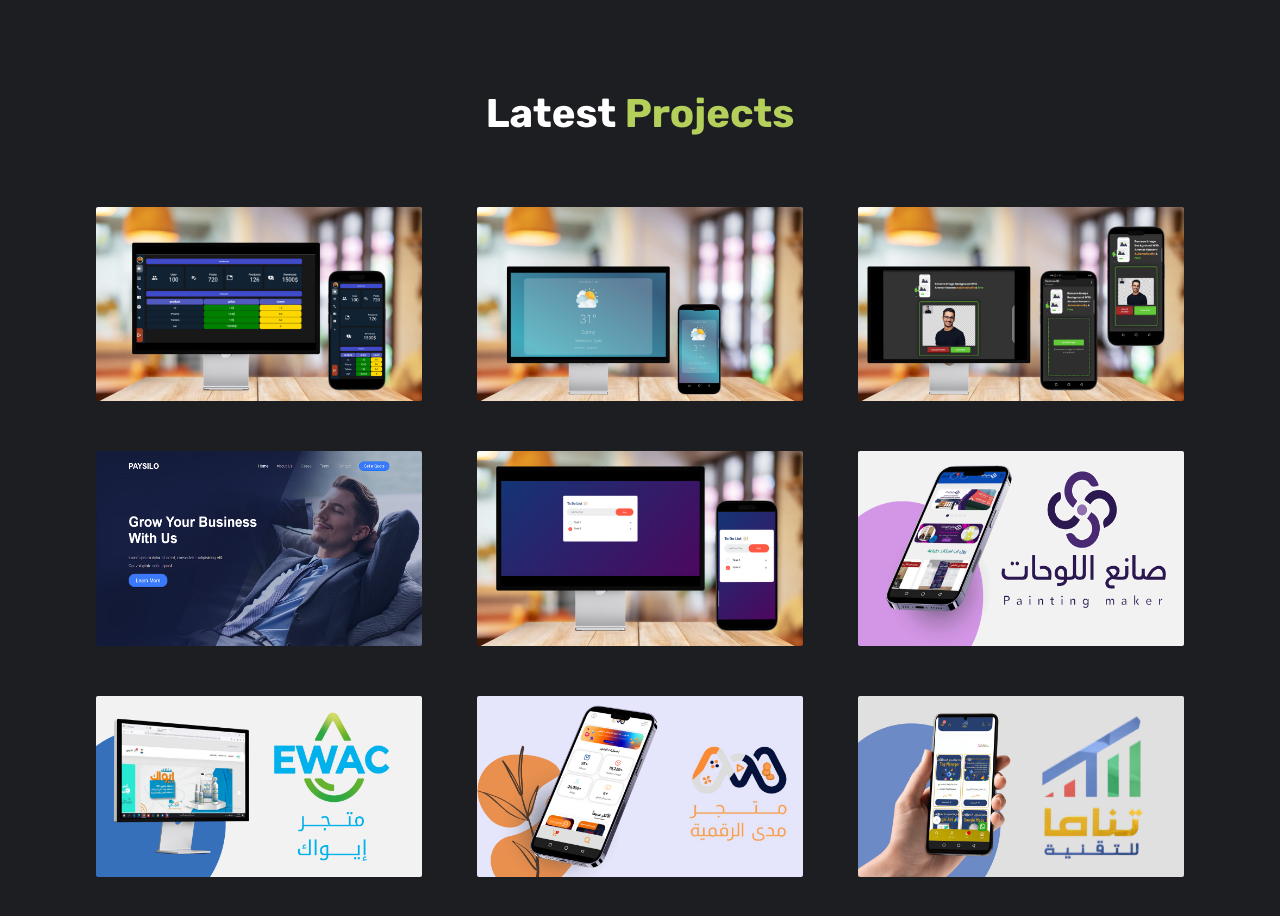
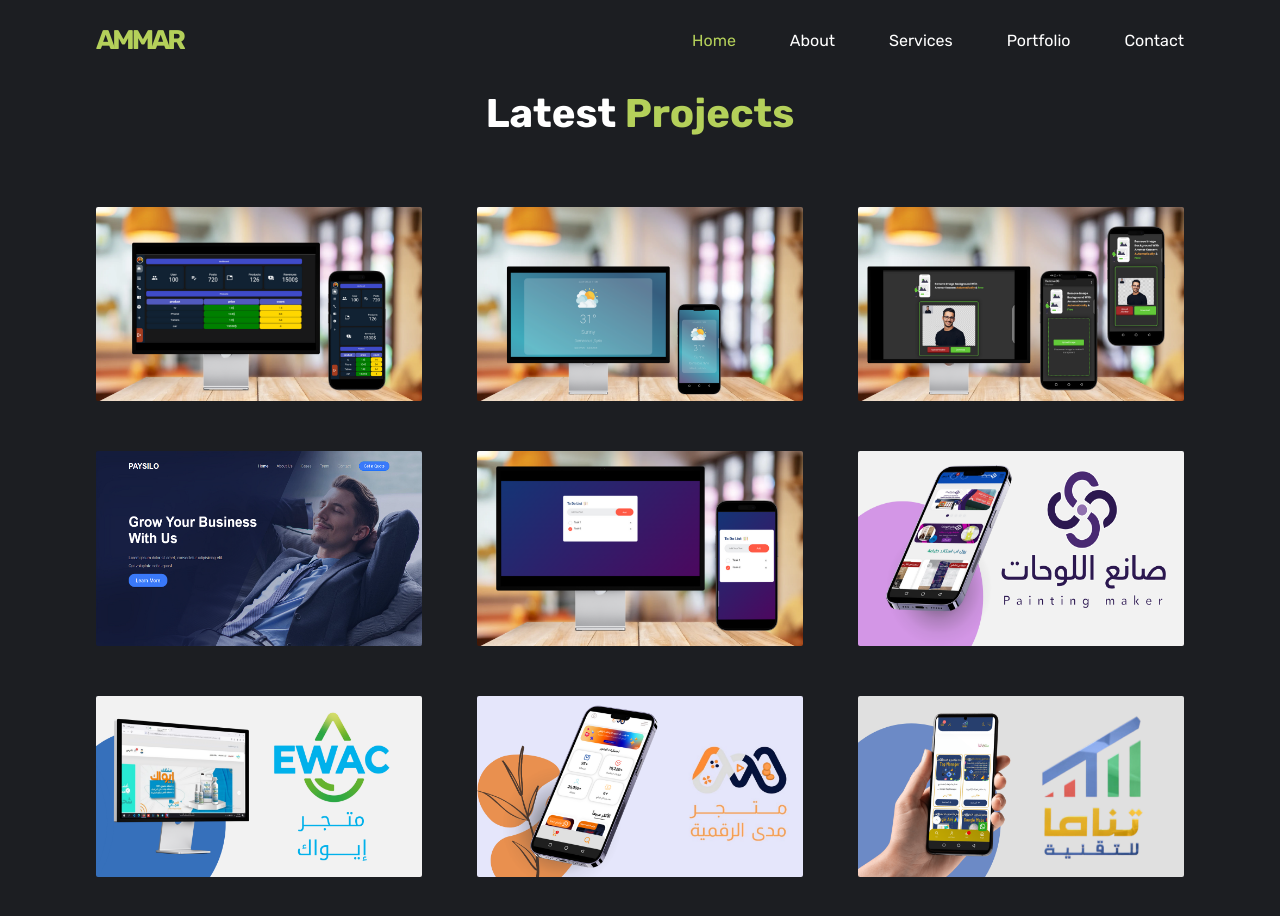
Before and after one commit to Ammarkassem2008/ammar-protfolio, a plain HTML site: page projects.html in a window 1280 px wide. Drawn offline with Linux system fonts and the light colour scheme.

Commit message:
update projects.html

```diff
--- a/projects.html
+++ b/projects.html
@@ -6,12 +6,28 @@
   <meta name="viewport" content="width=device-width, initial-scale=1.0">
   <meta http-equiv="X-UA-Compatible" content="ie=edge">
   <link rel="website icon" href="img/1.jpg">
-
+  <link rel="stylesheet" href="https://cdnjs.cloudflare.com/ajax/libs/font-awesome/6.4.0/css/all.min.css">
   <link rel="stylesheet" href="style.css">
   <title>My Projects</title>
 </head>
 
 <body>
+
+  <header>
+    <nav class="contanier">
+      <h1 class="logo">AMMAR</h1>
+      <i id="btn-menu" class="fa-solid fa-bars"></i>
+      <div class="nav-links">
+        <a href="#home" class="active">Home</a>
+        <a href="./index.html">About</a>
+        <a href="./index.html">Services</a>
+        <a href="./index.html">Portfolio</a>
+        <a href="./index.html">Contact</a>
+      </div>
+    </nav>
+  </header>
+
+
 
   <section id="Portfolio" class="portfolio">
     <div class="contanier">
@@ -25,7 +41,7 @@
     </div>
   </section>
 
-
+  <script src="./js/main.js"></script>
   <script src="./js/data.js"></script>
 </body>
 
```
